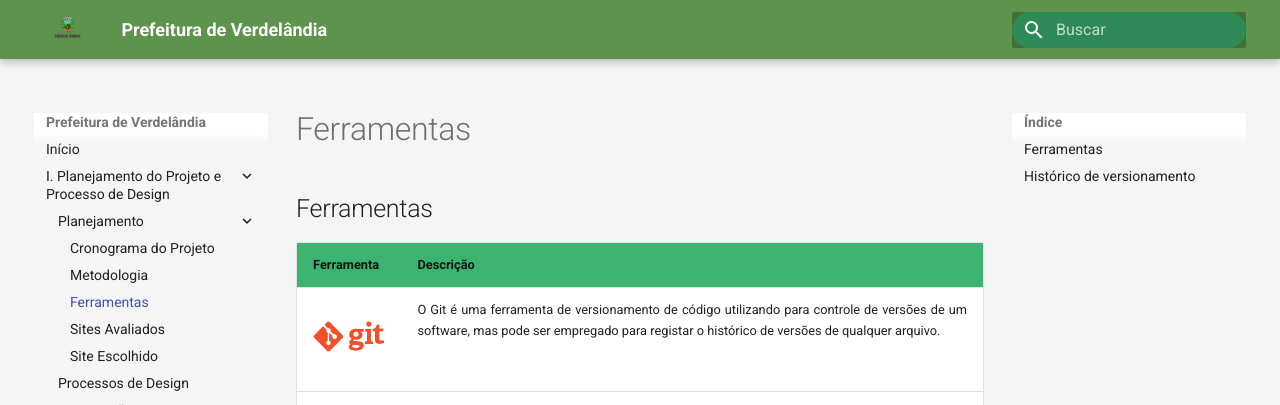
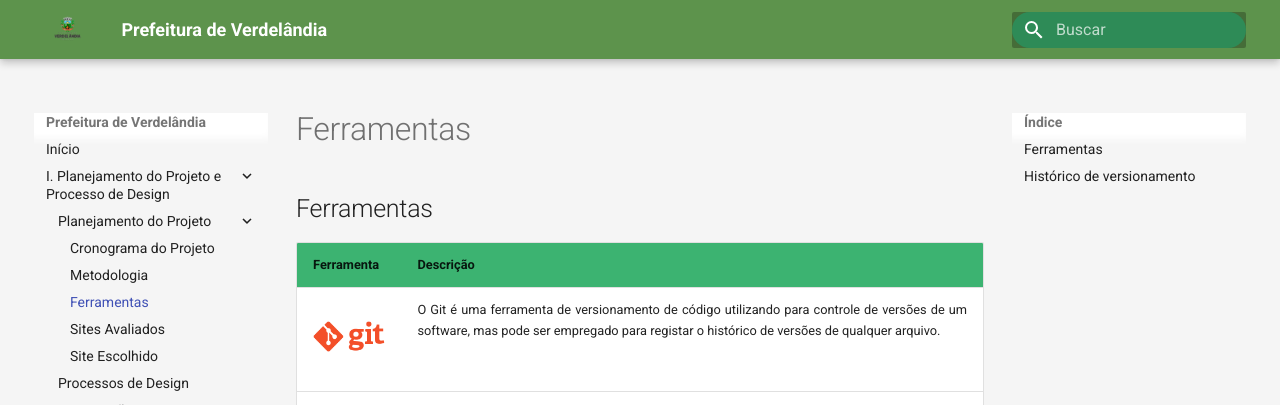
Before and after one commit to valdersonjr/2021.2-Prefeitura-Verdelandia, an MkDocs documentation site: the page built from docs/documentos/Ferramentas.md, in a window 1280 px wide. Shown: the top 405 px of the page. Built offline with MkDocs 1.6.1 and Material for MkDocs 9.7.7, drawn with Linux system fonts in a browser that asks for light colours.

Commit message:
docs(#14): alterando titulo do tópico de planejamento do projeto

```diff
--- a/mkdocs.yml
+++ b/mkdocs.yml
@@ -13,7 +13,7 @@ extra_css:
 nav:
   - Início: index.md
   - I. Planejamento do Projeto e Processo de Design:
-    - Planejamento:
+    - Planejamento do Projeto:
       - Cronograma do Projeto: documentos/Cronograma.md
       - Metodologia: documentos/Metodologia.md
       - Ferramentas: documentos/Ferramentas.md
```
